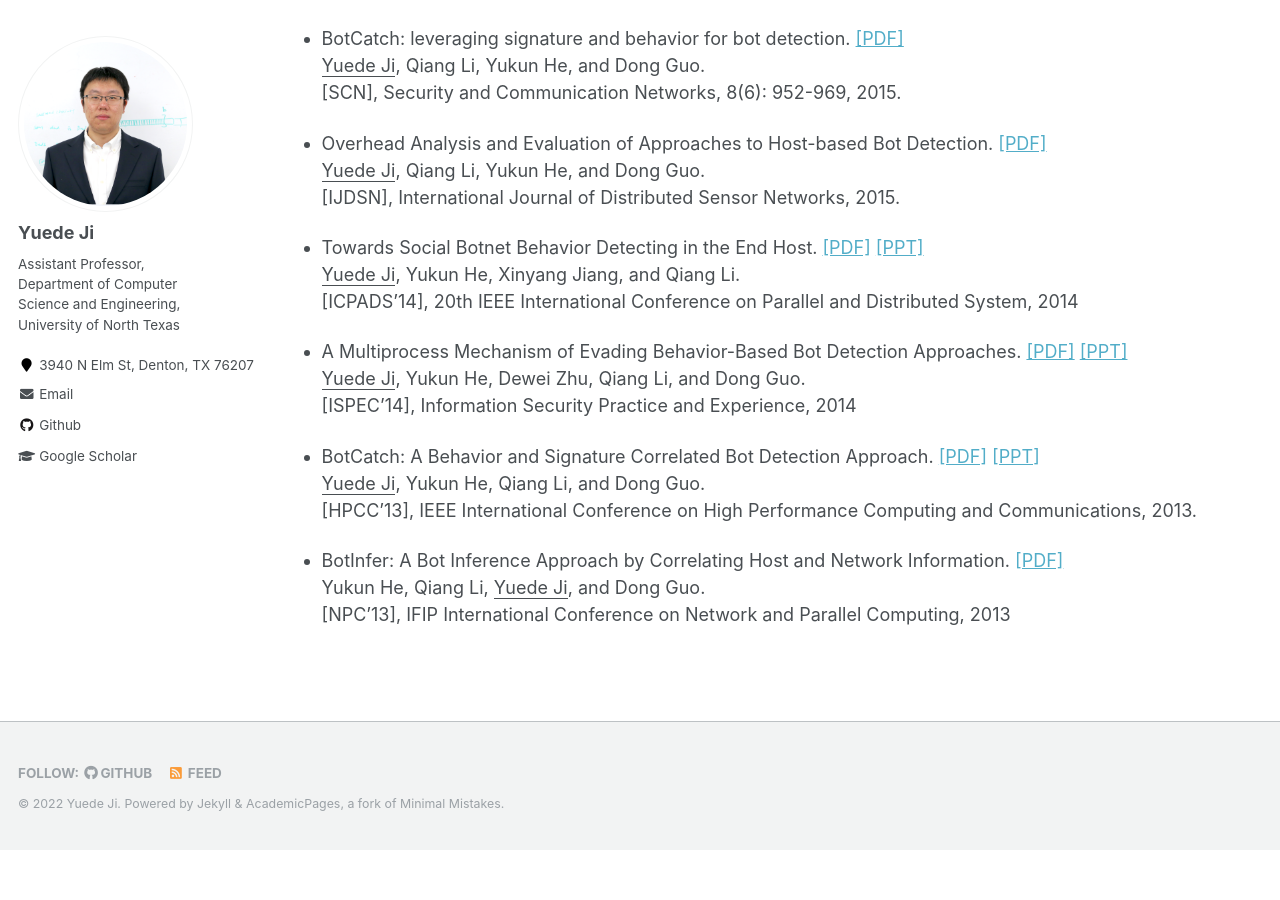
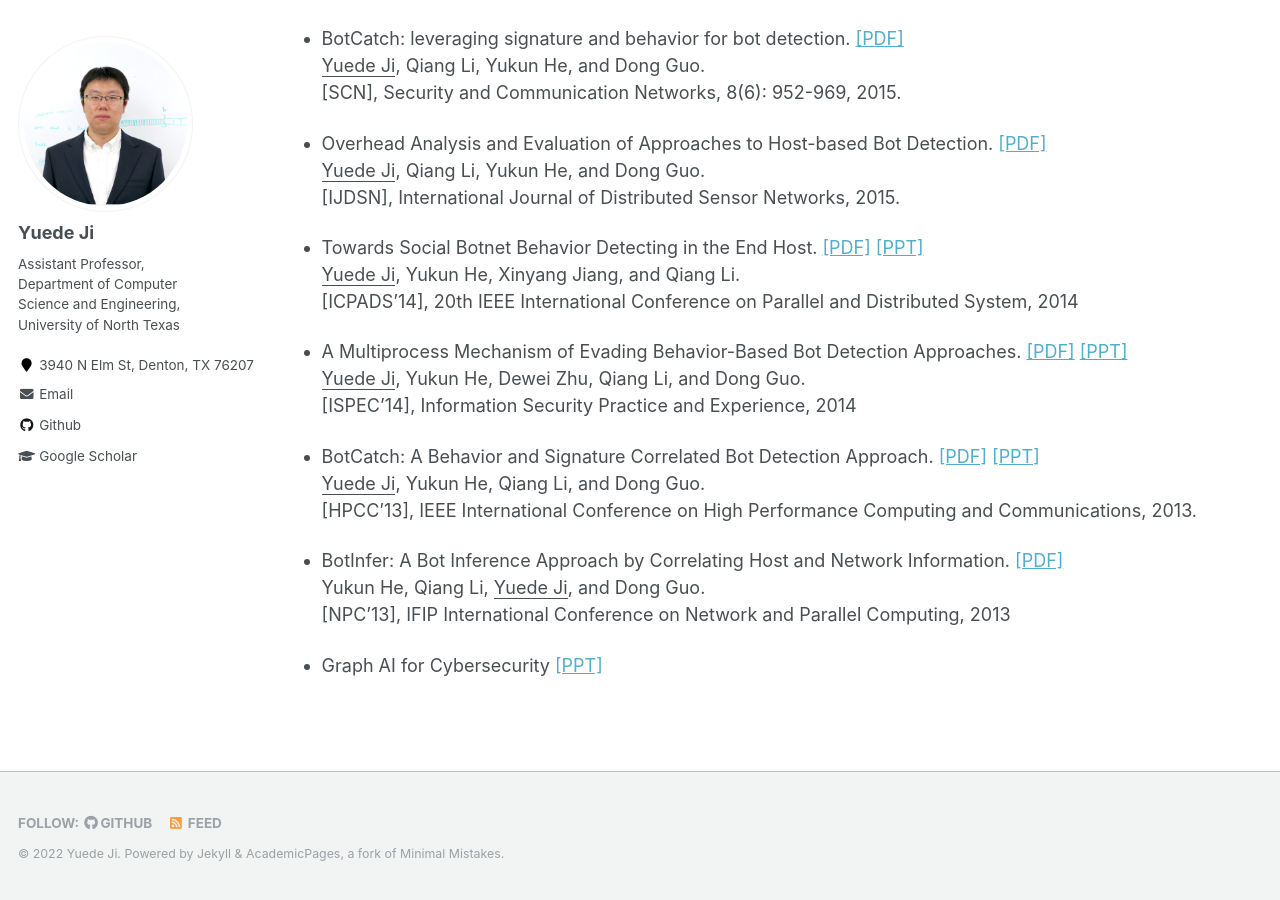
Before and after one commit to yuede/yuede.github.io, a Jekyll site: the page built from _pages/publications_full.md, in a window 1280 px wide and 900 px high, scrolled down 2504 px. Built offline with Jekyll 4.4.1, drawn with Linux system fonts in a browser that asks for light colours; before the commit the page ends 3354 px from its top, so only the background shows below that.

Commit message:
add GraphAI slides

```diff
--- a/_pages/publications_full.md
+++ b/_pages/publications_full.md
@@ -18,6 +18,7 @@ Acceptance rate: 42/141 = 29.8%
 
 * NestedGNN: Detecting Malicious Network Activity with Nested Graph Neural Networks. [[PDF]](.)<br/>
 <u>Yuede Ji</u> and H. Howie Huang<br/><strong>[IEEE ICC'22]</strong>, IEEE International Conference on Communications, 2022<br/>
+
 
 ### 2021
 * DEFInit: An Analysis of Exposed Android Init Routines. [[PDF]](../files/21_Security_DEFInit.pdf)[[PPT]](../files/21_Security_DEFInit_slides.pdf)<br/>
@@ -78,3 +79,5 @@ Yukun He, Qiang Li, Jian Cao, <u>Yuede Ji</u>, and Dong Guo,<br/>
 * BotCatch: A Behavior and Signature Correlated Bot Detection Approach. [[PDF]](../files/13_HPCC_BotCatch.pdf) [[PPT]](../files/13_HPCC_BotCatch_slides.pptx)<br/><u>Yuede Ji</u>, Yukun He, Qiang Li, and Dong Guo.<br/>[HPCC'13], IEEE International Conference on High Performance Computing and Communications, 2013.
 
 * BotInfer: A Bot Inference Approach by Correlating Host and Network Information. [[PDF]](../files/13_NPC_BotInfer.pdf)<br/>Yukun He, Qiang Li, <u>Yuede Ji</u>, and Dong Guo.<br/>[NPC'13], IFIP International Conference on Network and Parallel Computing, 2013
+
+* Graph AI for Cybersecurity [[PPT]](../files/GraphAI.pptx)
```
Also changed, not shown: 1 other file.
